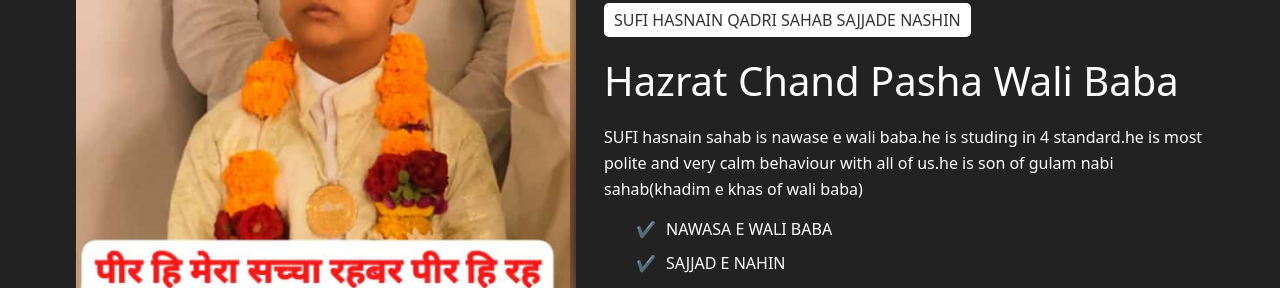
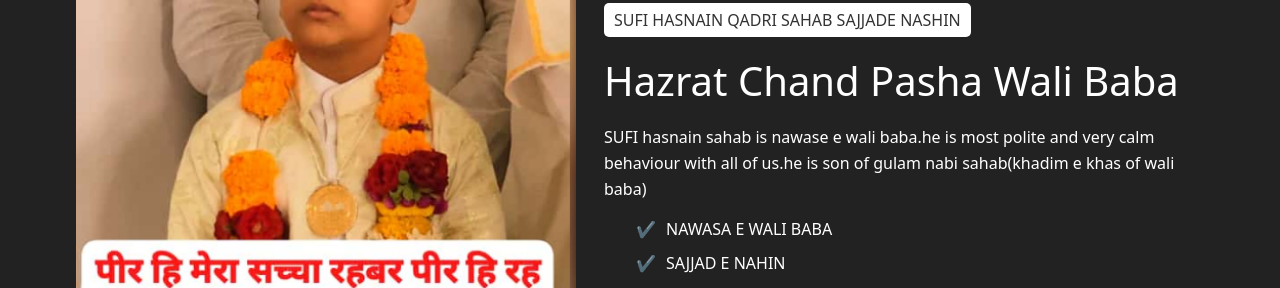
Before and after one commit to legendaftab/Awatisharif.com, a plain HTML site: page index.html in a window 1280 px wide. Shown: the part 2700-2988 px from the top of the page. Drawn offline with nearby package versions, Linux system fonts and the light colour scheme.

Commit message:
remove 4 standard information

```diff
--- a/index.html
+++ b/index.html
@@ -137,7 +137,7 @@
       <div class="chatgpt-content">
         <span class="tag">SUFI HASNAIN QADRI SAHAB SAJJADE NASHIN</span>
         <h1>Hazrat Chand Pasha Wali Baba</h1>
-        <p>SUFI hasnain sahab is nawase e wali baba.he is studing in 4 standard.he is most polite and very calm
+        <p>SUFI hasnain sahab is nawase e wali baba.he is most polite and very calm
           behaviour with all of us.he is son of gulam nabi sahab(khadim e khas of wali baba)
         </p>
         <ul>
```
